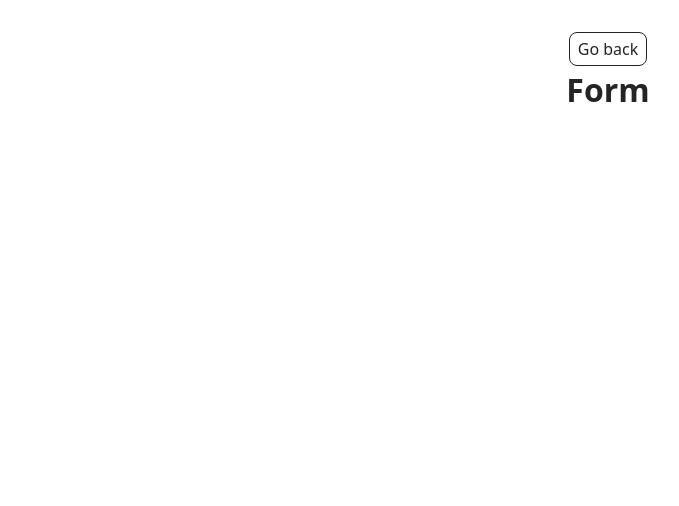
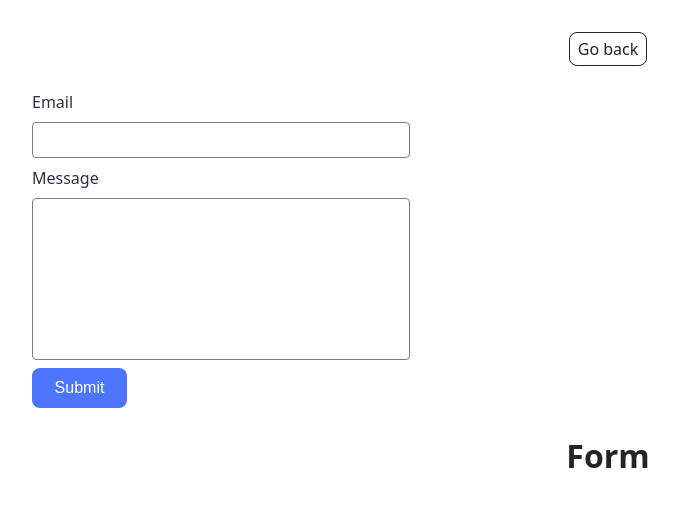
Before and after one commit to leontievasophia/goit-js-hw-09, a website built with Vite: page src/2-form.html in a window 1280 px wide. Shown: the whole page, without its empty margins (32-711 px from the left). Built offline with nearby package versions, Linux system fonts and the light colour scheme.

Commit message:
part off form

```diff
--- a/src/2-form.html
+++ b/src/2-form.html
@@ -13,11 +13,21 @@
     <main>
       <div class="container">
         <a class="back-link" href="./index.html">Go back</a>
+        <form class="feedback-form" autocomplete="off">
+        <label>
+          Email
+          <input type="email" name="email" autofocus />
+        </label>
+        <label>
+          Message
+          <textarea name="message" rows="8"></textarea>
+        </label>
+        <button type="submit">Submit</button>
+      </form>
 
         <h1 class="main-title">
           Form
         </h1>
-
       </div>
     </main>
 
--- a/src/css/styles.css
+++ b/src/css/styles.css
@@ -67,3 +67,52 @@
 .sl-wrapper .sl-navigation button.sl-next {
   right: 30px !important;
 }
+
+.feedback-form {
+  display: flex;
+  flex-direction: column;
+  gap: 8px;
+
+  width: 360px;
+  padding: 24px;
+  border-radius: 8px;
+  background-color: #ffffff;
+}
+
+.feedback-form label {
+  display: flex;
+  flex-direction: column;
+  gap: 8px;
+  text-align: left;
+
+  font-size: 16px;
+  color: #2e2f42;
+}
+
+.feedback-form input,
+.feedback-form textarea {
+  width: 100%;
+  padding: 8px;
+  font-size: 16px;
+
+  border: 1px solid #808080;
+  border-radius: 4px;
+  outline: none;
+}
+
+.feedback-form textarea {
+  resize: none;
+}
+
+.feedback-form button {
+  width: 95px;
+  height: 40px;
+
+  border: none;
+  border-radius: 8px;
+  background-color: #4e75ff;
+  color: #ffffff;
+
+  font-size: 16px;
+  cursor: pointer;
+}
--- a/src/js/2-form.js
+++ b/src/js/2-form.js
@@ -0,0 +1,13 @@
+const forM=document.querySelector('.feedback-form');
+const STORAGE_KEY = 'feedback-form-state';
+let formData={
+    email: "",
+    message: "" ,
+
+};
+
+forM.addEventListener('input', (el)=>{
+
+localStorage.setItem('formData', JSON.stringify(formData));
+
+});
```
Also changed, not shown: src/index.html (+0 -4 lines).
